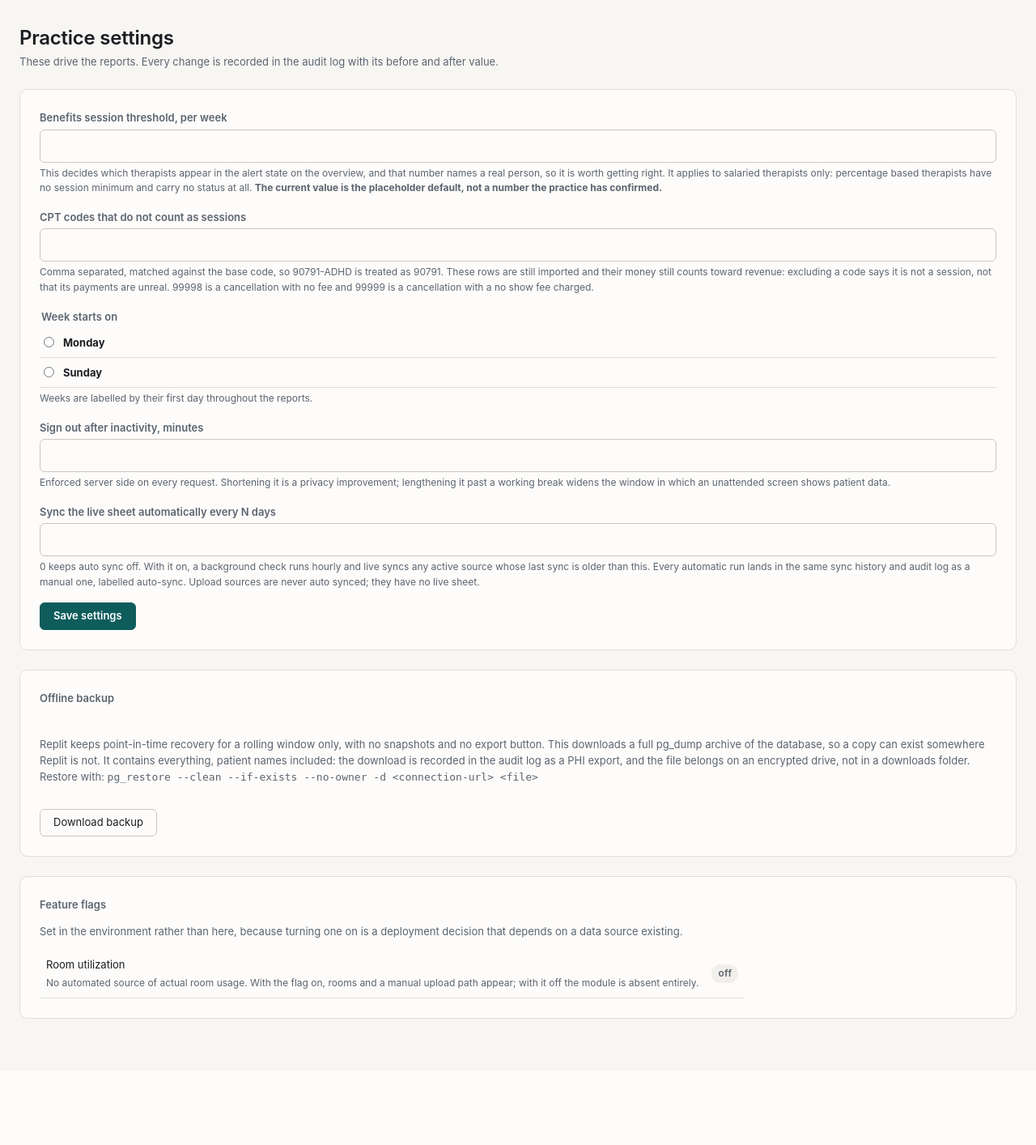
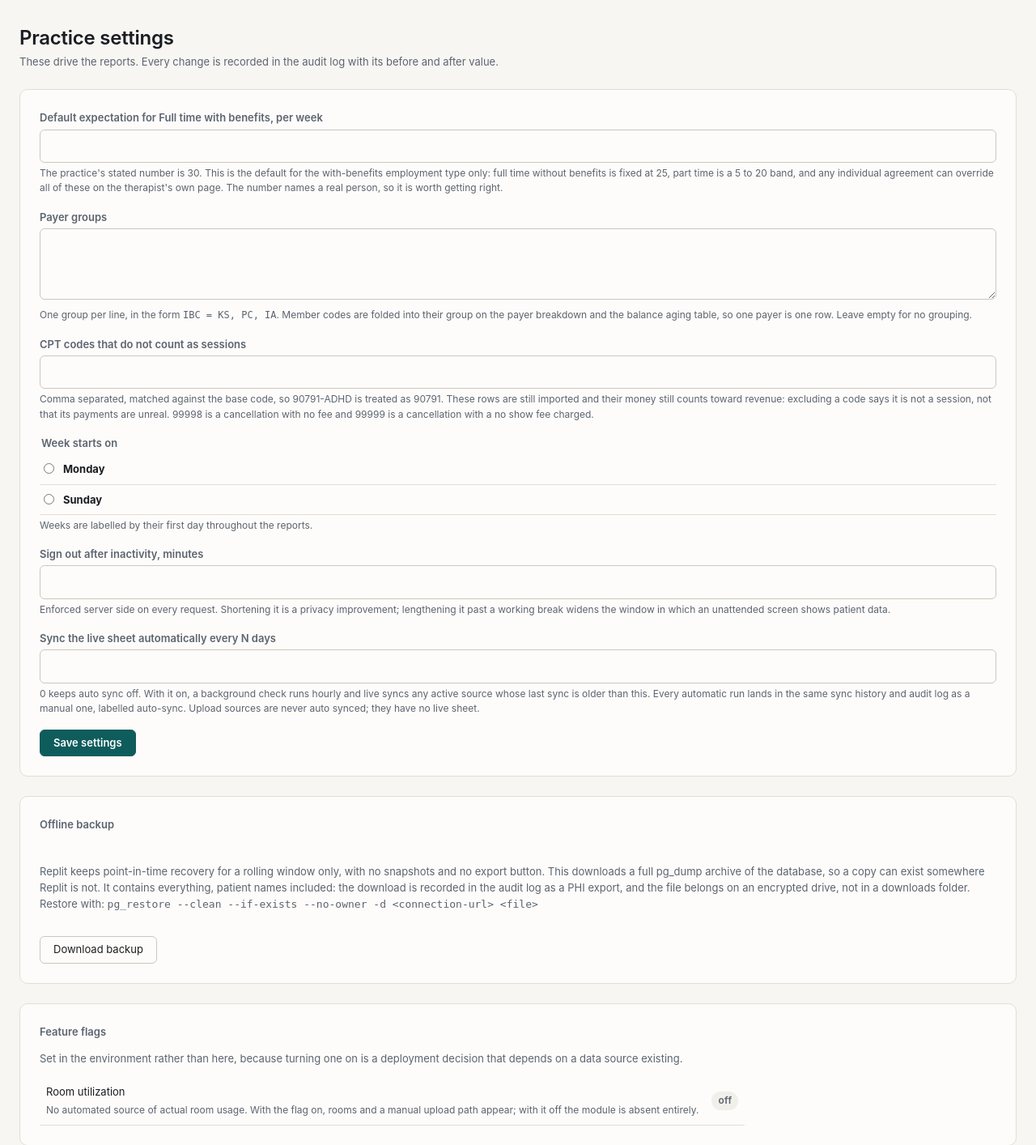
Before and after one commit to newmandaphna/SRIMacroreports, a FastAPI app: template app/templates/admin/config.html in a window 1280 px wide. Shown: the part 56-1470 px from the top of the page at 81% size. Before the commit the page ends 1314 px from the top, so only its background shows below. Run offline with FastAPI, Linux system fonts and the light colour scheme; the template is opened without the code that fills it, so the values that code supplies are empty; parts of the project's set-up code (start-up, migrations or seed data) failed here and were passed over.

Commit message:
Fold payer groups, and split the weekly counts by discipline
Settings gains a payer groups box (one line per group, IBC = KS, PC, IA
seeded as the default) and the payer breakdown and balance aging fold
member codes into their group, so one payer is one row. A code claimed by
two groups is refused rather than silently last-wins. The weekly counts
table now shows therapy and psychiatry side by side with the total, the
financial sessions tile carries the same split, and anything whose code
begins 99 is psychiatry, with the cancellation codes already screened out
by the session predicate.

Co-Authored-By: Claude Opus 5 <noreply@anthropic.com>
Claude-Session: https://claude.ai/code/session_01Xr9ERjB2NyhCyaE4DAAvqn

```diff
--- a/app/reporting/weekly.py
+++ b/app/reporting/weekly.py
@@ -29,8 +29,13 @@ class WeekRow:
     start: date
     end: date
     sessions: int
+    psychiatry_sessions: int
     collected: Decimal
     in_progress: bool
+
+    @property
+    def therapy_sessions(self) -> int:
+        return self.sessions - self.psychiatry_sessions
 
     @property
     def label(self) -> str:
@@ -91,6 +96,7 @@ def weekly_counts(
             start=p.start,
             end=p.start + timedelta(days=6),
             sessions=p.sessions,
+            psychiatry_sessions=p.psychiatry_sessions,
             collected=p.collected,
             in_progress=today < p.start + timedelta(days=6),
         )
--- a/app/templates/admin/config.html
+++ b/app/templates/admin/config.html
@@ -27,7 +27,7 @@
   <input type="hidden" name="csrf_token" value="{{ csrf_token }}" />
 
   <label class="field">
-    <span class="field__label">Benefits session threshold, per week</span>
+    <span class="field__label">Default expectation for Full time with benefits, per week</span>
     <input
       type="number"
       name="benefits_session_threshold"
@@ -37,14 +37,23 @@
       value="{{ values.benefits_session_threshold }}"
     />
     <span class="field__hint">
-      This decides which therapists appear in the alert state on the overview, and that
-      number names a real person, so it is worth getting right. It applies to salaried
-      therapists only: percentage based therapists have no session minimum and carry no
-      status at all.
-      {% if values.benefits_session_threshold == defaults.benefits_session_threshold %}
-      <strong>The current value is the placeholder default, not a number the practice
-      has confirmed.</strong>
-      {% endif %}
+      The practice's stated number is 30. This is the default for the with-benefits
+      employment type only: full time without benefits is fixed at 25, part time is a
+      5 to 20 band, and any individual agreement can override all of these on the
+      therapist's own page. The number names a real person, so it is worth getting
+      right.
+    </span>
+  </label>
+
+  <label class="field">
+    <span class="field__label">Payer groups</span>
+    <textarea name="insurance_groups" class="field__input" rows="3"
+      >{% for group in values.insurance_groups.values() | unique %}{{ group }} = {{ values.insurance_groups.items() | selectattr("1", "equalto", group) | map(attribute="0") | join(", ") }}
+{% endfor %}</textarea>
+    <span class="field__hint">
+      One group per line, in the form <code>IBC = KS, PC, IA</code>. Member codes are
+      folded into their group on the payer breakdown and the balance aging table, so
+      one payer is one row. Leave empty for no grouping.
     </span>
   </label>
 
--- a/app/templates/reports/financial.html
+++ b/app/templates/reports/financial.html
@@ -20,6 +20,11 @@
     <p class="kpi-question">How much clinical work did we do?</p>
     <p class="kpi-value">{{ totals.sessions|count }}</p>
     <p class="kpi-delta">sessions, from {{ totals.visits|count }} imported rows</p>
+    <p class="kpi-note">
+      Therapy {{ totals.therapy_sessions|count }}, psychiatry
+      {{ totals.psychiatry_sessions|count }}, split by code: anything beginning 99 is
+      psychiatry.
+    </p>
   </div>
   <div class="card">
     <p class="kpi-question">What did we bill?</p>
```
Also changed, not shown: app/routers/admin_config.py (+38 -0 lines), app/templates/reports/_weekly_counts.html (+6 -2 lines).
